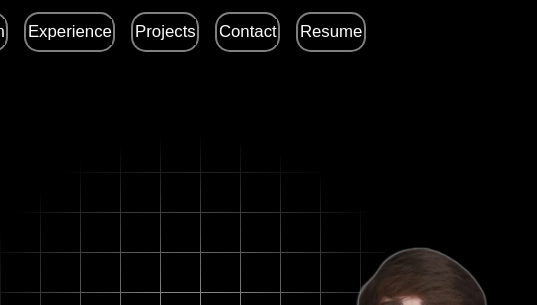
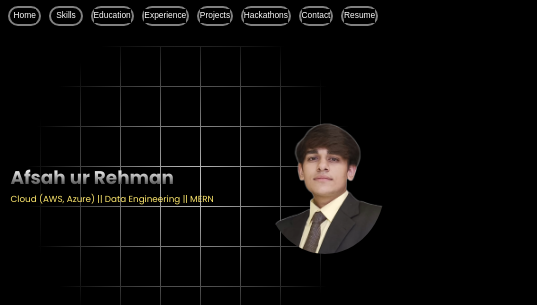
Before and after one commit to afsahurrehman11/web-class-bscs22119, a plain HTML site: page index.html in a window 390 px wide. Shown: the top 305 px of the page, 537 px wide, since content can reach past the window. Drawn offline with Linux system fonts and the light colour scheme.

Commit message:
responsiveness completed
- added some font related responsiveness
- navbar functionality completed

```diff
--- a/index.html
+++ b/index.html
@@ -21,13 +21,14 @@
 <body>
 
     <nav>
-        <div class="nav-item"><a href="#">Home</a></div>
-        <div class="nav-item"><a href="#">Skills</a></div>
-        <div class="nav-item"><a href="#">Education</a></div>
-        <div class="nav-item"><a href="#">Experience</a></div>
-        <div class="nav-item"><a href="#">Projects</a></div>
-        <div class="nav-item"><a href="#">Contact</a></div>
-        <div class="nav-item"><a href="#">Resume</a></div>
+        <div class="nav-item"><a href="#intro">Home</a></div>
+        <div class="nav-item"><a href="#skills">Skills</a></div>
+        <div class="nav-item"><a href="#education">Education</a></div>
+        <div class="nav-item"><a href="#experience">Experience</a></div>
+        <div class="nav-item"><a href="#projects">Projects</a></div>
+        <div class="nav-item"><a href="#hackathons">Hackathons</a></div>
+        <div class="nav-item"><a href="#contact">Contact</a></div>
+        <div class="nav-item"><a href="res.pdf" target="_blank">Resume</a></div>
     </nav>
 
     <div class="grid-container">
@@ -48,43 +49,14 @@
             <img src="me.png" alt="Profile Pic" srcset="">
         </div>
 
-
     </div>
 
-
-    <!-- ---------------------------------------------------------- -->
-    <!-- Skills -->
-    <!-- ---------------------------------------------------------- -->
-     <!-- <div class="pg_heading">
-        Skills
-     </div>
-    <div id="Skills_container">
-        <div class="SKill_item"></div>
-        <div class="SKill_item"></div>
-        <div class="SKill_item"></div>
-        <div class="SKill_item"></div>
-        <div class="SKill_item"></div>
-        <div class="SKill_item"></div>
-        <div class="SKill_item"></div>
-        <div class="SKill_item"></div>
-        <div class="SKill_item"></div>
-    </div> -->
-
-
-
     <div class="poetry">
-        <p style="font-size: 18px; text-align: center; direction: rtl; font-family: 'Jameel Noori Nastaleeq', serif;">
+        <p style="font-size: 2rem; text-align: center; direction: rtl; font-family: 'Jameel Noori Nastaleeq', serif;">
             دل ہی تو ہے نہ سنگ و خشت، درد سے بھر نہ آئے کیوں <br>
             روئیں گے ہم ہزار بار، کوئی ہمیں ستائے کیوں
         </p>
     </div>
-
-
-
-
-
-
-
 
     <div class="section" id="skills">
         <h2 class="section-title">Skills</h2>
@@ -133,8 +105,13 @@
           <li><strong>Campus Ambassador, Search O Pal</strong> (Jun 2024 – present) - Lahore, Pakistan</li>
         </ul>
 
-        <div class="posts">
-            <iframe src="https://www.linkedin.com/embed/feed/update/urn:li:ugcPost:7237113673725431809" height="628" width="504" frameborder="0" allowfullscreen="" title="Embedded post"></iframe>
+        <div class="posts" style="width: 100%; max-width: 40rem; margin: 0 auto;">
+            <iframe
+                src="https://www.linkedin.com/embed/feed/update/urn:li:ugcPost:7237113673725431809"
+                style="width: 100%; height: 40rem; border: none;"
+                allowfullscreen
+                title="Embedded post">
+            </iframe>
         </div>
     </div>
 
@@ -150,7 +127,6 @@
         </ul>
     </div>
 
-
     <div class="section" id="hackathons">
         <h2 class="section-title">Hackathons</h2>
         <div class="hackathon-entry">
@@ -164,7 +140,6 @@
           </video>
         </div>
     </div>
-
 
     <div class="section" id="contact">
         <h2 class="section-title">Contact</h2>
@@ -185,29 +160,6 @@
         </div>
     </div>
 
-
-
-
-
-
-
-
-
-
-
-
-
-
-
-
-
-
-      <script>
-        function openResume() {
-          window.open('res.pdf', '_blank');
-        }
-      </script>
-
 </body>
 
 </html>
--- a/style.css
+++ b/style.css
@@ -5,6 +5,11 @@
     background: #000;
     color: white;
 
+}
+
+
+html {
+    font-size: 100%; /* Default font size (16px) */
 }
 
 nav{
@@ -359,6 +364,9 @@ body {
   }
 
   @media screen and (max-width: 768px) {
+    body{
+        font-size: 50%;
+    }
     .hackathon-entry {
       flex-direction: column;
     }
@@ -370,3 +378,31 @@ body {
         height: 10rem;
     }
   }
+
+
+
+  @media (max-width: 1100px) {
+    html {
+        font-size: 80%; /* Default font size (16px) */
+    }
+
+}
+
+  @media (max-width: 800px) {
+    html {
+        font-size: 60%; /* Default font size (16px) */
+    }
+
+}
+  @media (max-width: 500px) {
+    html {
+        font-size: 50%; /* Default font size (16px) */
+    }
+
+}
+  @media (max-width: 250px) {
+    html {
+        font-size: 35%; /* Default font size (16px) */
+    }
+
+}
```
Lines whose indentation alone changed are shown as unchanged.
